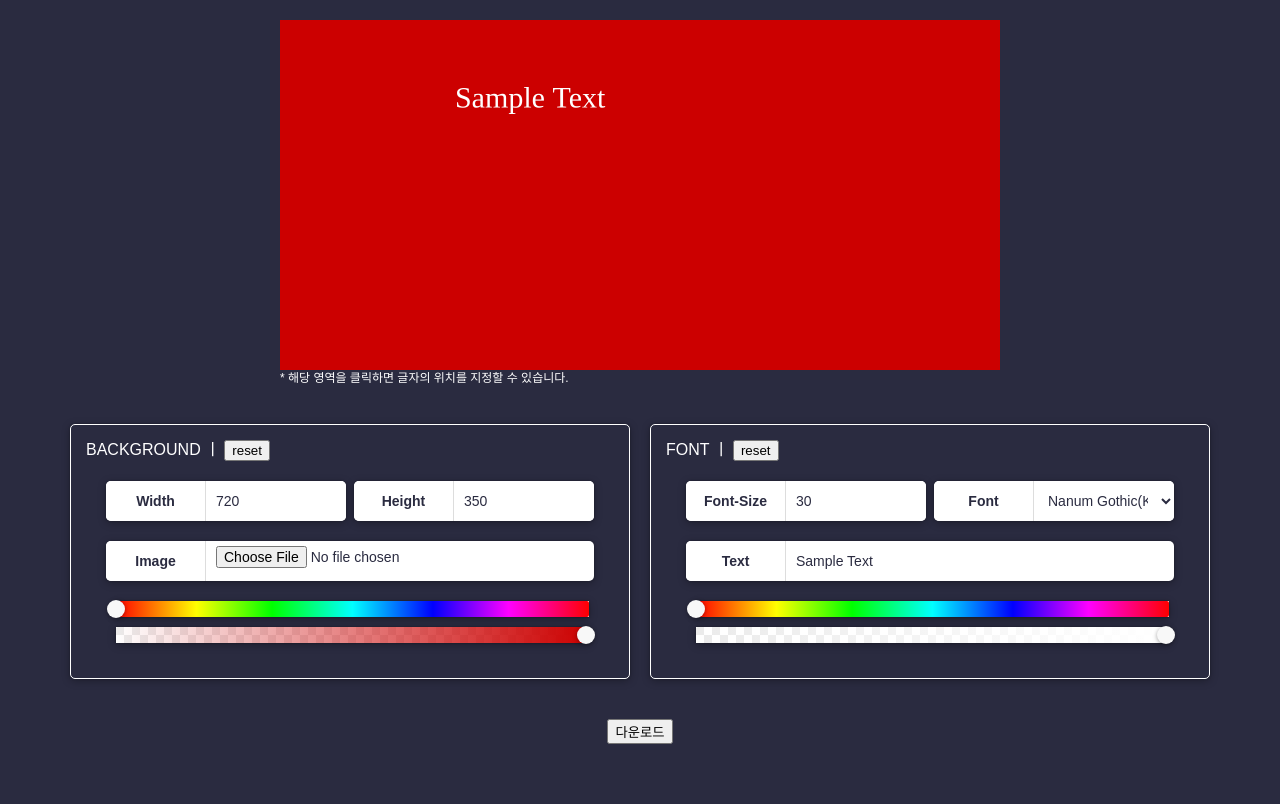
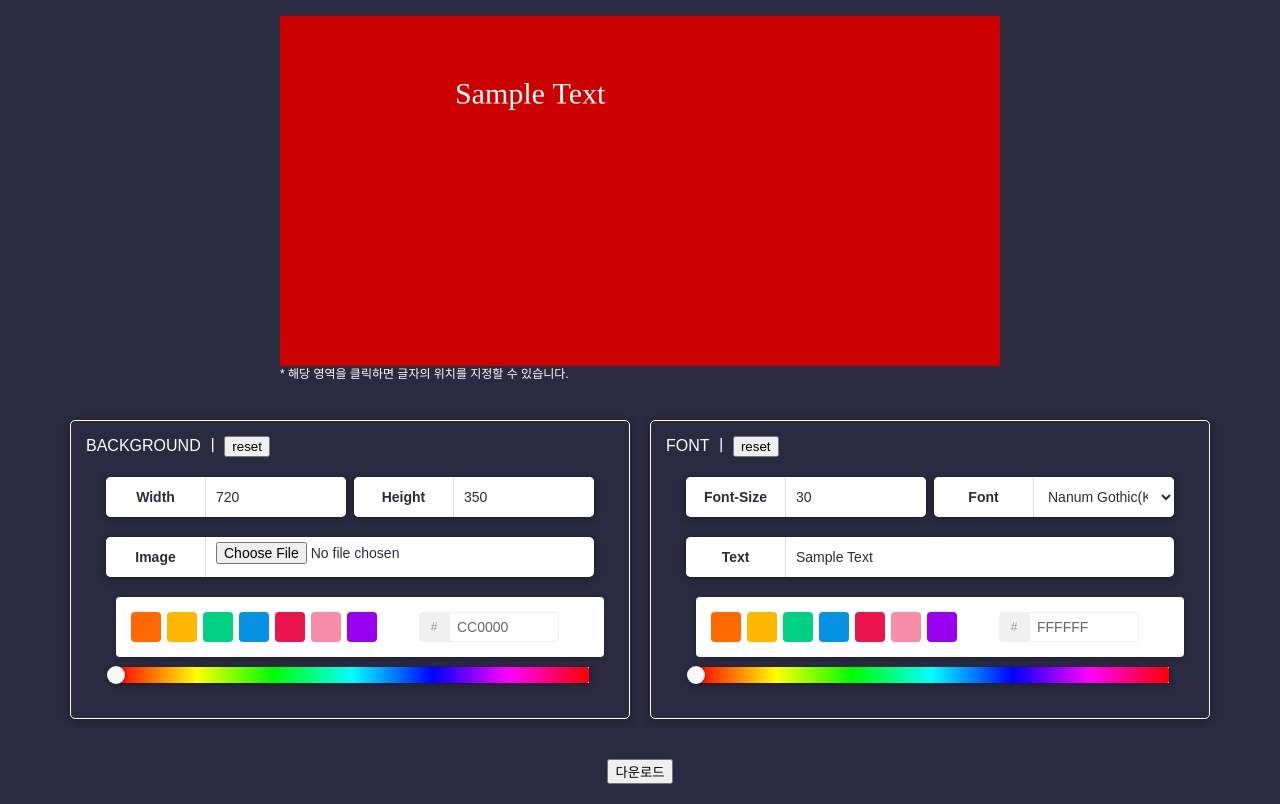
Before and after one commit to kimhaein/youtube-tumbnail-maker, a React app: page / in a window 1280 px wide. Built offline with nearby package versions, Linux system fonts and the light colour scheme; a web font is replaced by a local one; what typesafe-actions would draw is missing.

Commit message:
colorPicker 변경 및 reset 기능 추가
- AlphaPicker -> TwitterPicker로 변경
- reset 버튼에 기능 추가

```diff
--- a/src/componets/BgColorControler.tsx
+++ b/src/componets/BgColorControler.tsx
@@ -1,5 +1,5 @@
 import * as React from "react";
-import { HuePicker, AlphaPicker } from "react-color";
+import { HuePicker, TwitterPicker } from "react-color";
 import { IEventTarget } from "../store";
 
 interface BgColorControlerProps {
@@ -7,10 +7,12 @@ interface BgColorControlerProps {
   fontColor: object;
   width: string;
   height: string;
+  colorPicker: string[];
   changeSize({ target }: IEventTarget): void;
   setBgImg({ target }: React.ChangeEvent<HTMLInputElement>): void;
   changeBgColor({ rgb }: { rgb: object }): void;
   changeFontColor({ rgb }: { rgb: object }): void;
+  resetStyle(event: React.MouseEvent<HTMLButtonElement>):void;
 }
 
 export const BgColorControler: React.FC<BgColorControlerProps> = props => {
@@ -18,16 +20,16 @@ export const BgColorControler: React.FC<BgColorControlerProps> = props => {
     <div className="bgControler">
       <div className="bgColorWrap">
         <h2>
-          BACKGROUND ㅣ <button>reset</button>
+          BACKGROUND ㅣ <button className="bg" onClick={props.resetStyle}>reset</button>
         </h2>
         <div className="row">
           <div className="inputWrap">
             <label>Width</label>
-            <input type="number" name="width" onChange={props.changeSize} defaultValue={props.width} />
+            <input type="number" name="width" onChange={props.changeSize} value={props.width} />
           </div>
           <div className="inputWrap">
             <label>Height</label>
-            <input type="number" name="height" onChange={props.changeSize} defaultValue={props.height} />
+            <input type="number" name="height" onChange={props.changeSize} value={props.height} />
           </div>
         </div>
         <div className="inputWrap">
@@ -35,8 +37,8 @@ export const BgColorControler: React.FC<BgColorControlerProps> = props => {
           <input className="w100" type="file" onChange={props.setBgImg} />
         </div>
         <div className="colorControler">
+          <TwitterPicker width={"100%"} color={props.bgColor} triangle={"hide"}  colors={props.colorPicker} onChangeComplete={props.changeBgColor} />
           <HuePicker width={"97%"} color={props.bgColor} onChangeComplete={props.changeBgColor} />
-          <AlphaPicker width={"97%"} color={props.bgColor} onChangeComplete={props.changeBgColor} />
         </div>
       </div>
     </div>
--- a/src/componets/FontColorControler.tsx
+++ b/src/componets/FontColorControler.tsx
@@ -1,15 +1,17 @@
 import * as React from "react";
-import { HuePicker, AlphaPicker } from "react-color";
+import { HuePicker, TwitterPicker } from "react-color";
 
 interface FontColorControlerProps {
   text: string;
   fontColor: object;
   fontSize: string;
   fontFamily: string;
+  colorPicker: string[];
   setText(event: React.ChangeEvent<HTMLInputElement>): void;
   changeFontColor({ rgb }: { rgb: object }): void;
   changeFontSize(event: React.ChangeEvent<HTMLInputElement>): void;
   changeFontFamily(event: React.ChangeEvent<HTMLSelectElement>): void;
+  resetStyle(event: React.MouseEvent<HTMLButtonElement>):void;
 }
 
 export const FontColorControler: React.FC<FontColorControlerProps> = props => {
@@ -17,12 +19,12 @@ export const FontColorControler: React.FC<FontColorControlerProps> = props => {
     <div className="bgControler">
       <div className="bgColorWrap">
         <h2>
-          FONT ㅣ <button>reset</button>
+          FONT ㅣ <button className="font" onClick={props.resetStyle}>reset</button>
         </h2>
         <div className="row">
           <div className="inputWrap">
             <label>Font-Size</label>
-            <input type="number" name="fontSize" onChange={props.changeFontSize} defaultValue={props.fontSize} />
+            <input type="number" name="fontSize" onChange={props.changeFontSize} value={props.fontSize} />
           </div>
           <div className="inputWrap">
             <label>Font</label>
@@ -39,11 +41,11 @@ export const FontColorControler: React.FC<FontColorControlerProps> = props => {
         </div>
         <div className="inputWrap">
           <label>Text</label>
-          <input type="text" name="text" onChange={props.setText} defaultValue={props.text} />
+          <input type="text" name="text" onChange={props.setText} value={props.text} />
         </div>
         <div className="colorControler">
+          <TwitterPicker width={"100%"} color={props.fontColor} triangle={"hide"}  colors={props.colorPicker} onChangeComplete={props.changeFontColor} />
           <HuePicker width={"97%"} color={props.fontColor} onChangeComplete={props.changeFontColor} />
-          <AlphaPicker width={"97%"} color={props.fontColor} onChangeComplete={props.changeFontColor} />
         </div>
       </div>
     </div>
--- a/src/containers/BannerMaker.tsx
+++ b/src/containers/BannerMaker.tsx
@@ -2,6 +2,7 @@ import React, { Component } from "react";
 import { Dispatch } from "redux";
 import { connect } from "react-redux";
 import { IStoreState } from "../store";
+import { initializeState as init} from "../reducers"
 import {
   updateWidth,
   updatePostion,
@@ -32,6 +33,7 @@ interface IProps {
   positionX: number;
   positionY: number;
   href: string;
+  colorPicker: string[];
   updateWidth?(width: string): void;
   updateHeight?(height: string): void;
   updateBgColor?(bgColor: object): void;
@@ -58,7 +60,8 @@ const mapStateToProps = (state: IStoreState) => {
     fontBgColor: state.fontBgColor,
     positionX: state.positionX,
     positionY: state.positionY,
-    href: state.href
+    href: state.href,
+    colorPicker: state.colorPicker
   };
 };
 
@@ -188,7 +191,6 @@ export class BannerMaker extends Component<IProps, {}> {
   // 이미지 다운로드
   onDownLoad = ({ target }) => {
     const href = this.canvasRef.current.toDataURL();
-    console.log(this.props.width);
     const link = document.createElement("a");
     link.download = "banner_img.png";
     link.href = href;
@@ -203,6 +205,26 @@ export class BannerMaker extends Component<IProps, {}> {
     this.props.updatePostion(x, y);
   };
 
+  // 리셋
+  resetStyle = (e) => {
+    switch (e.target.className) {
+      case "bg":{
+        this.props.updateWidth(init.width)
+        this.props.updateHeight(init.height)
+        this.props.updateBgColor(init.bgColor)
+        this.props.updateimgTarget(init.imgTarget)
+        break;
+      }
+      case "font":{
+        this.props.updateText(init.text)
+        this.props.updateFontColor(init.fontColor)
+        this.props.updateFontSize(+init.fontSize)
+        this.props.updateFontFamily(init.fontFamily)
+        break;
+      }
+    }
+  }
+
   render() {
     return (
       <React.Fragment>
@@ -214,20 +236,24 @@ export class BannerMaker extends Component<IProps, {}> {
               fontColor={this.props.fontColor}
               width={this.props.width}
               height={this.props.height}
+              colorPicker={this.props.colorPicker}
               changeSize={this.changeSize}
               setBgImg={this.setBgImg}
               changeBgColor={this.changeBgColor}
               changeFontColor={this.changeFontColor}
+              resetStyle={this.resetStyle}
             />
             <FontColorControler
               text={this.props.text}
               fontColor={this.props.fontColor}
               fontSize={this.props.fontSize}
               fontFamily={this.props.fontFamily}
+              colorPicker={this.props.colorPicker}
               setText={this.setText}
               changeFontColor={this.changeFontColor}
               changeFontSize={this.changeFontSize}
               changeFontFamily={this.changeFontFamily}
+              resetStyle={this.resetStyle}
             />
           </div>
           <DownloadBtn onDownLoad={this.onDownLoad} />
--- a/src/reducers/index.ts
+++ b/src/reducers/index.ts
@@ -18,7 +18,8 @@ export const initializeState: IStoreState = {
   fontBgColor: { r: 0, g: 0, b: 0, a: 0 },
   positionX: 350,
   positionY: 175,
-  href: ""
+  href: "",
+  colorPicker: ['#FF6900', '#FCB900', '#00D084', '#0693E3', '#EB144C', '#F78DA7', '#9900EF', '#FFFFFF']
 };
 
 export default (state: IStoreState = initializeState, action: ActionType<typeof Actions>) => {
--- a/src/static/style.scss
+++ b/src/static/style.scss
@@ -6,6 +6,7 @@ body {
   font-family: "Noto Sans KR", sans-serif;
   background: $mainColor;
   font-size: 12px;
+
 }
 
 h2 {
@@ -57,6 +58,7 @@ h2 {
   color: #ffffff;
   .mainWrap {
     @include center;
+    height: 100vh;
     flex-direction: column;
     > * {
       padding: 20px;
--- a/src/store/types.ts
+++ b/src/store/types.ts
@@ -17,4 +17,5 @@ export interface IStoreState {
   positionX: number;
   positionY: number;
   href: string;
+  colorPicker: string[];
 }
```
